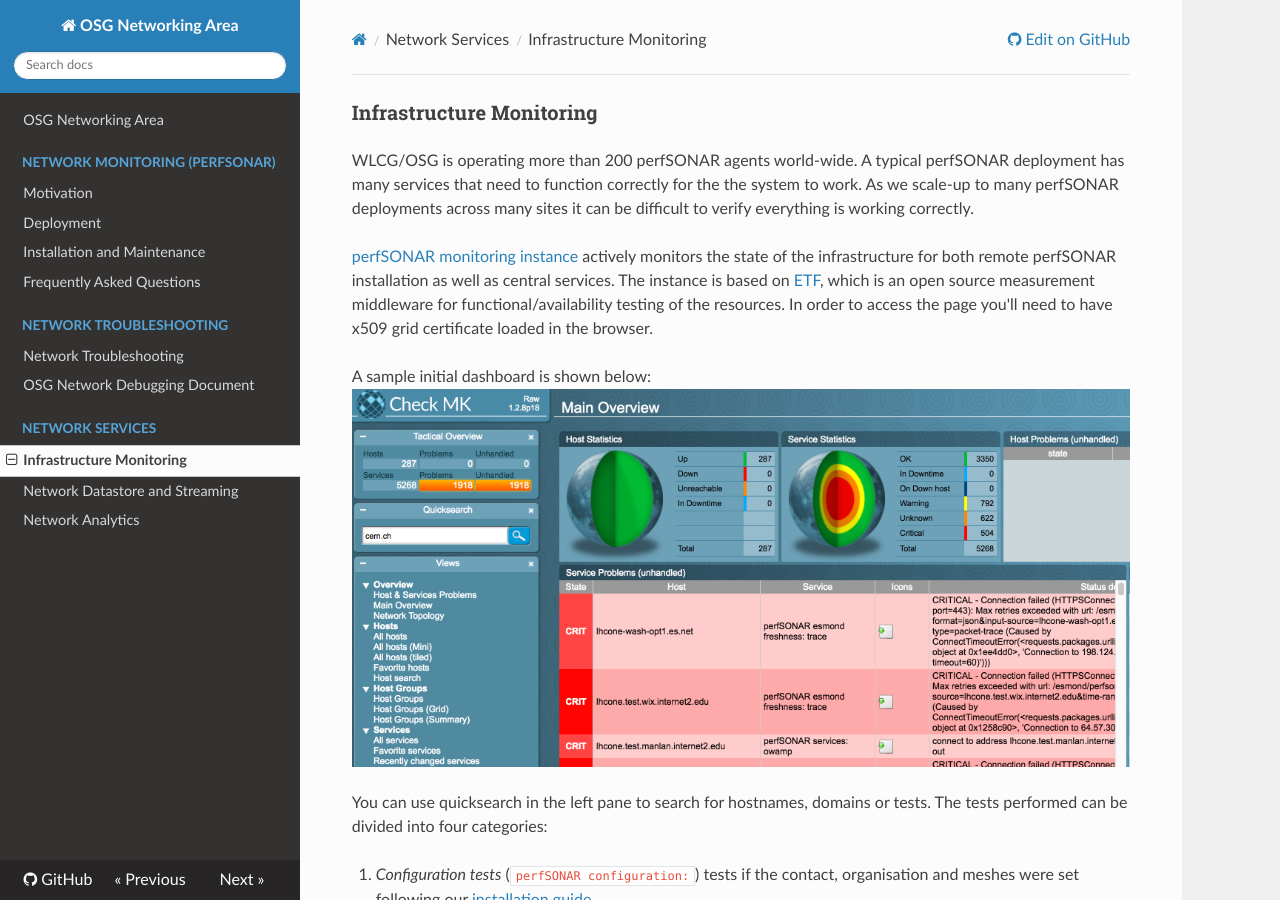
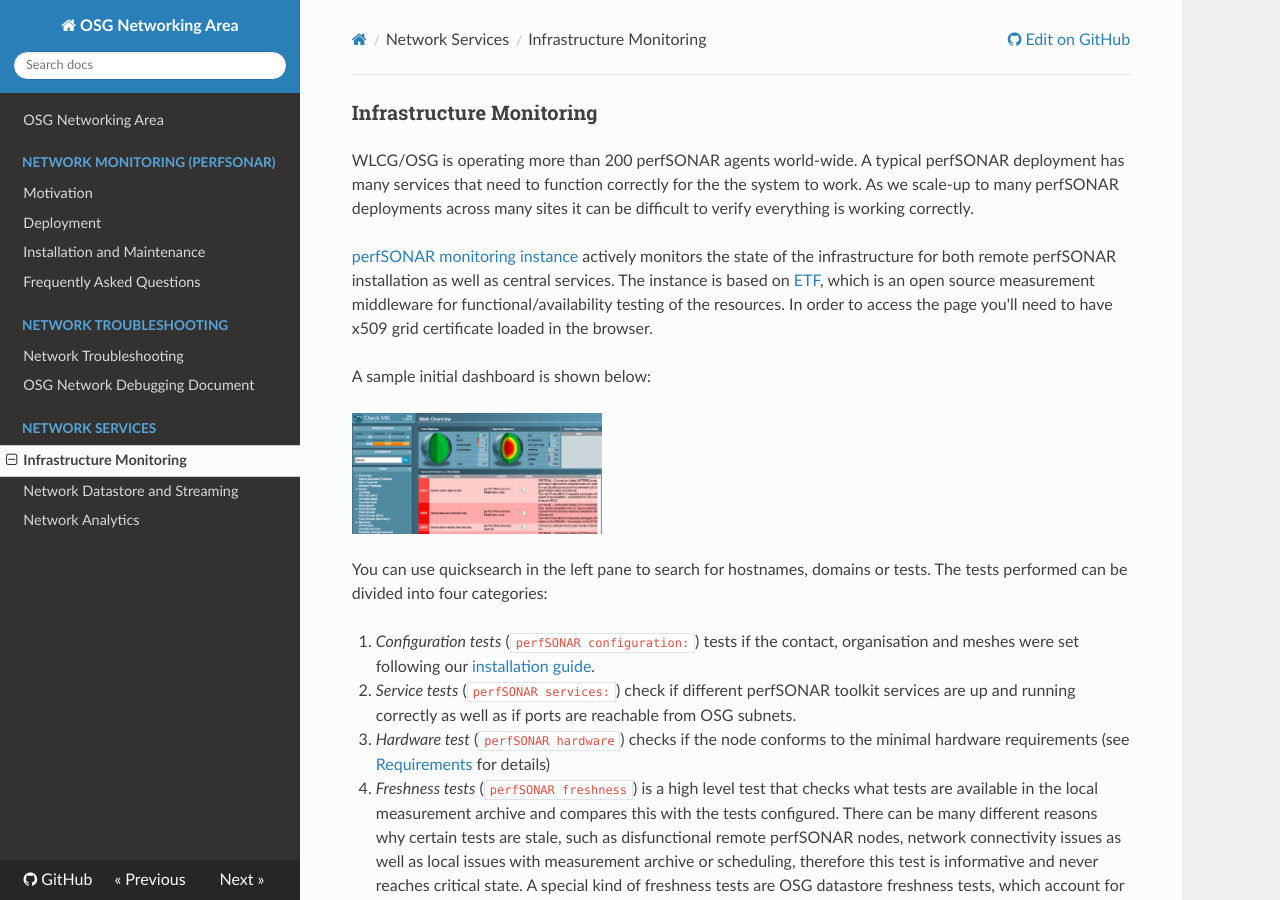
Before and after one commit to osg-htc/networking, an MkDocs documentation site: the page built from docs/perfsonar/psetf.md, in a window 1280 px wide and 900 px high. Built offline with MkDocs 1.6.1, drawn with Linux system fonts in a browser that asks for light colours; nearby versions of some CDN libraries; old or Windows-style settings are respelled for this version of MkDocs.

Commit message:
Update psetf.md

```diff
--- a/docs/perfsonar/psetf.md
+++ b/docs/perfsonar/psetf.md
@@ -6,7 +6,8 @@
 [perfSONAR monitoring instance](https://psetf.grid.iu.edu/etf/check_mk/index.py?start_url=%2Fetf%2Fcheck_mk%2Fdashboard.py) actively monitors the state of the infrastructure for both remote perfSONAR installation as well as central services. The instance is based on [ETF](http://etf.cern.ch/docs/latest/), which is an open source measurement middleware for functional/availability testing of the resources. In order to access the page you'll need to have x509 grid certificate loaded in the browser.
 
 A sample initial dashboard is shown below:
-![dashboard](../img/etf.png)
+
+<img src="https://opensciencegrid.github.io/networking/img/etf.png" width="250">
 
 You can use quicksearch in the left pane to search for hostnames, domains or tests. The tests performed can be divided into four categories:
 
```
